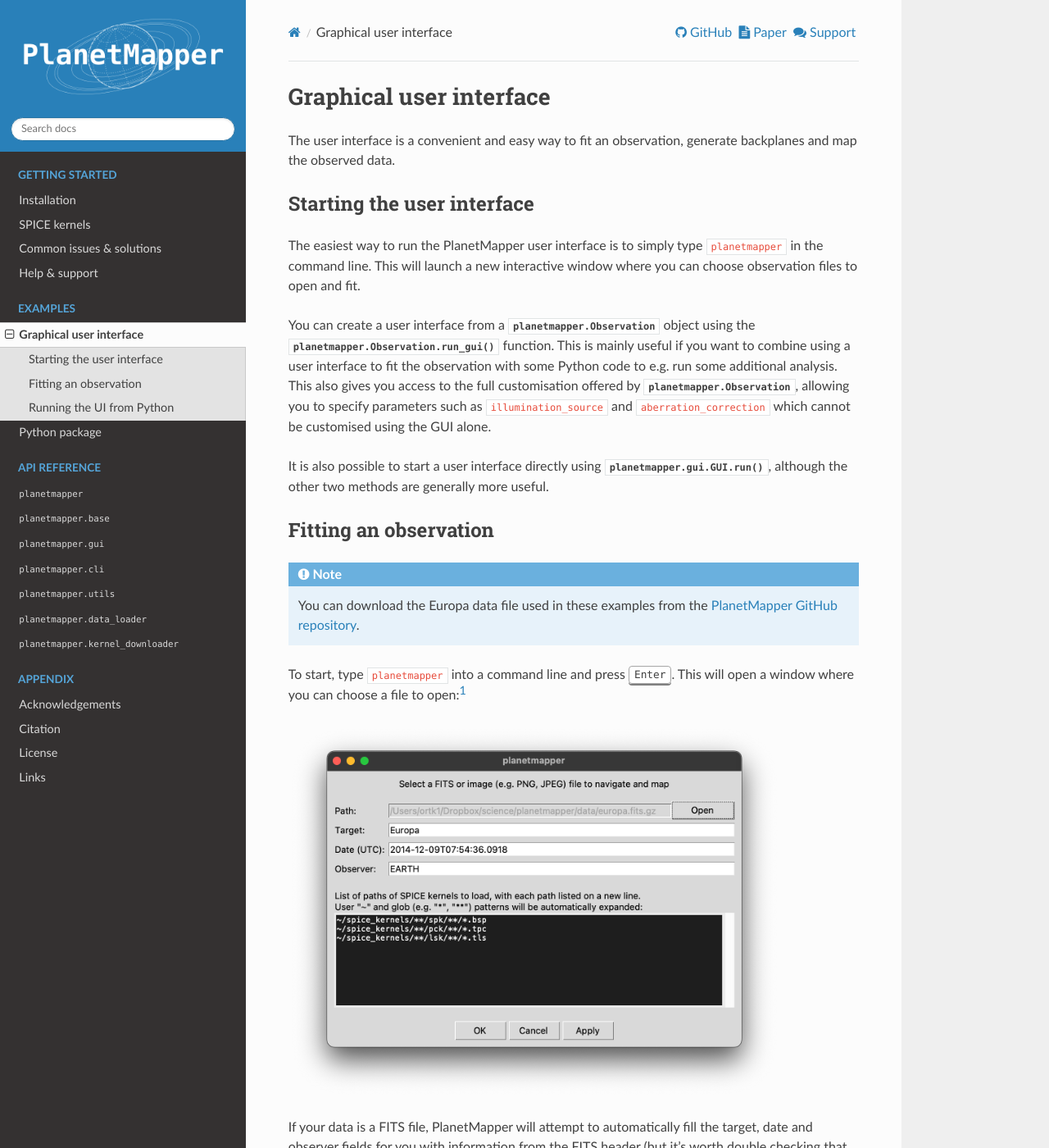
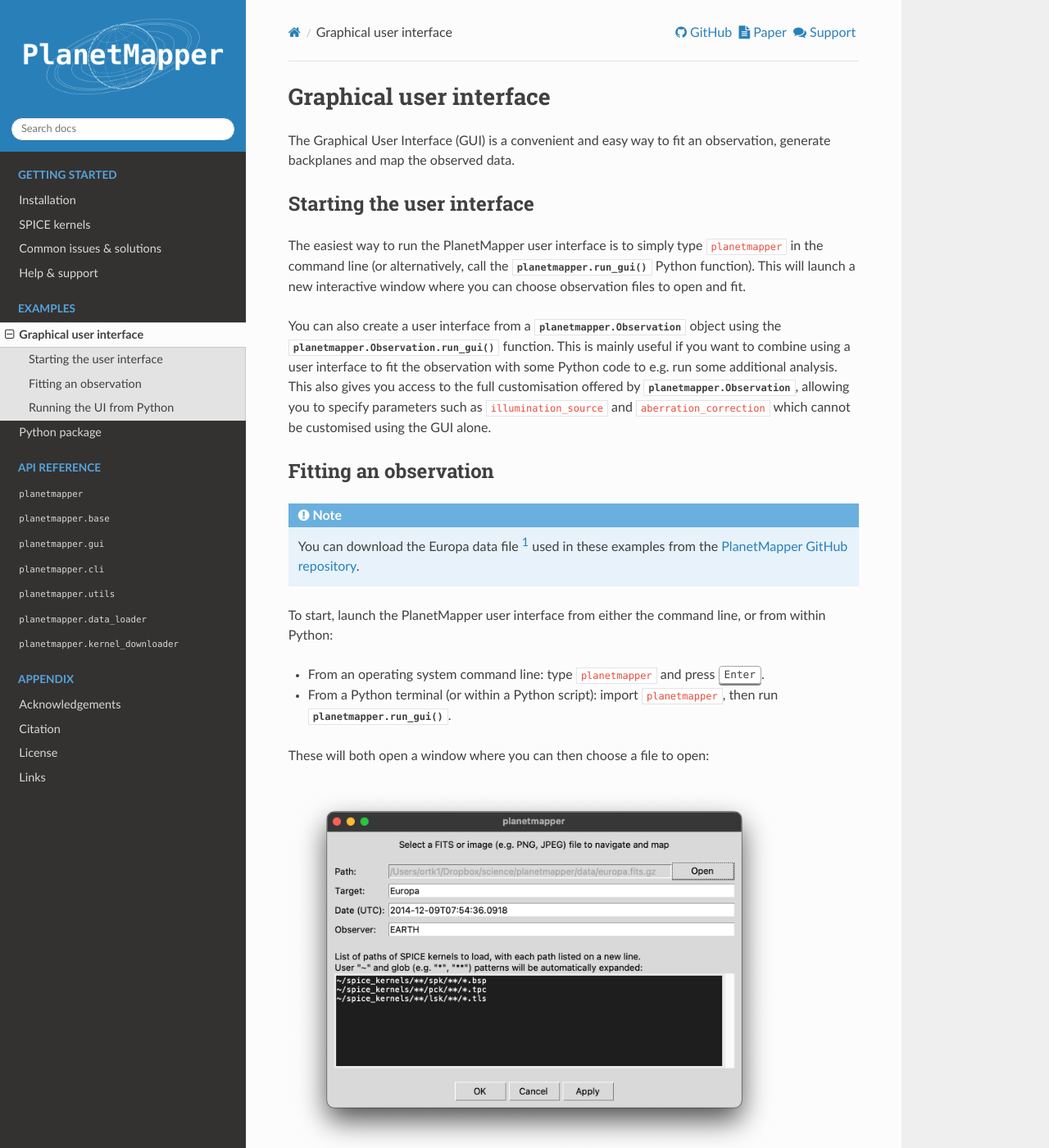
Before and after one commit to ortk95/planetmapper, a Sphinx documentation site: the page built from docs/user_interface.rst, in a window 1280 px wide and 1400 px high. Shown: the whole window at 82% size. Built offline with Sphinx 7.4.7 and the Read the Docs theme 2.0.0, drawn with Linux system fonts in a browser that asks for light colours; the version number could not be read and is left out; some of the changed text lies outside the part shown.

Commit message:
Document the new `planetmapper.run_gui` method

```diff
--- a/docs/user_interface.rst
+++ b/docs/user_interface.rst
@@ -3,23 +3,26 @@
 Graphical user interface
 ************************
 
-The user interface is a convenient and easy way to fit an observation, generate backplanes and map the observed data.
+The Graphical User Interface (GUI) is a convenient and easy way to fit an observation, generate backplanes and map the observed data.
 
 Starting the user interface
 ===========================
-The easiest way to run the PlanetMapper user interface is to simply type `planetmapper` in the command line. This will launch a new interactive window where you can choose observation files to open and fit.
+The easiest way to run the PlanetMapper user interface is to simply type `planetmapper` in the command line (or alternatively, call the :func:`planetmapper.run_gui` Python function). This will launch a new interactive window where you can choose observation files to open and fit.
 
-You can create a user interface from a :class:`planetmapper.Observation` object using the  :func:`planetmapper.Observation.run_gui` function. This is mainly useful if you want to combine using a user interface to fit the observation with some Python code to e.g. run some additional analysis. This also gives you access to the full customisation offered by :class:`planetmapper.Observation`, allowing you to specify parameters such as `illumination_source` and `aberration_correction` which cannot be customised using the GUI alone.
-
-It is also possible to start a user interface directly using :func:`planetmapper.gui.GUI.run`, although the other two methods are generally more useful.
+You can also create a user interface from a :class:`planetmapper.Observation` object using the  :func:`planetmapper.Observation.run_gui` function. This is mainly useful if you want to combine using a user interface to fit the observation with some Python code to e.g. run some additional analysis. This also gives you access to the full customisation offered by :class:`planetmapper.Observation`, allowing you to specify parameters such as `illumination_source` and `aberration_correction` which cannot be customised using the GUI alone.
 
 
 Fitting an observation
 ======================
 .. note::
-    You can download the Europa data file used in these examples from the `PlanetMapper GitHub repository <https://github.com/ortk95/planetmapper/tree/main/examples/gui_data>`_.
+    You can download the Europa data file [#king2022]_ used in these examples from the `PlanetMapper GitHub repository <https://github.com/ortk95/planetmapper/tree/main/examples/gui_data>`_.
 
-To start, type `planetmapper` into a command line and press :kbd:`Enter`. This will open a window where you can choose a file to open:[#king2022]_
+To start, launch the PlanetMapper user interface from either the command line, or from within Python:
+
+- From an operating system command line: type `planetmapper` and press :kbd:`Enter`.
+- From a Python terminal (or within a Python script): import `planetmapper`, then run :func:`planetmapper.run_gui`.
+
+These will both open a window where you can then choose a file to open:
 
 .. image:: images/gui_open.png
     :width: 600
@@ -63,7 +66,7 @@
 Once you are happy with the fitting result, click :guilabel:`Save` at the top of the :guilabel:`Controls` tab. This will open a window where you can choose which files to output. You can customise which files to output (with the :guilabel:`Save navigated observation` and :guilabel:`Save mapped observation` checkboxes) and choose the filepath where these files will be saved.
 
 - The navigated observation is similar to the input file, with additional 'FITS backplanes' containing useful information such as the longitude/latitude coordinates for each pixel in the image. This file is generated using the function :func:`planetmapper.Observation.save_observation`.
-- The mapped observation produces a FITS file which contains (as the name suggests...) a mapped version of the observation. This map file will also contain the various useful backplanes. The degree interval option allows you to customise the size of the output map (e.g. degree interval=1 produces a map which is 180x360, degree interval=10 produces a map which is 18x36). This file is generated using the function :func:`planetmapper.Observation.save_mapped_observation`.
+- The mapped observation produces a FITS file which contains (as the name suggests...) a mapped version of the observation. This map file will also contain the various useful backplanes. The map projection and resolution of the output data can be fully customised. This file is generated using the function :func:`planetmapper.Observation.save_mapped_observation`.
 
 Once you click :guilabel:`Save`, your requested files will be generated and saved. Note that for larger files, this can take around a minute to complete as some of the coordinate conversion calculations are relatively complex.
 
```
Also changed, not shown: 1 other file.
